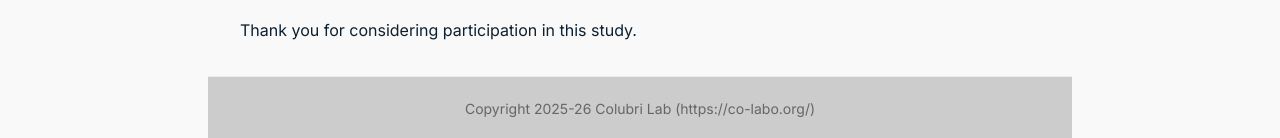
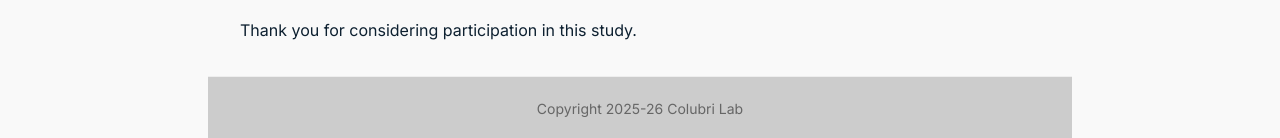
Before and after one commit to colabobio/epidemica-website, a Jekyll site: the page epigames/vinuepi26/consent.html, which Jekyll copies as it is, in a window 1280 px wide and 1199 px high. Shown: the part 1058-1196 px from the top of the window. Built offline with Jekyll 4.4.1, drawn with Linux system fonts in a browser that asks for light colours; some of the changed lines change nothing that is shown.

Commit message:
removed url

```diff
--- a/epigames/vinuepi26/consent.html
+++ b/epigames/vinuepi26/consent.html
@@ -144,7 +144,7 @@
     </main>
 
     <footer class="consent-footer">
-      <span data-i18n="copyright">Copyright 2025-26 Colubri Lab (https://co-labo.org/)</span>
+      <span data-i18n="copyright">Copyright 2025-26 Colubri Lab</span>
     </footer>
 
     <script>
@@ -168,7 +168,7 @@
         compensationText: 'This study may offer compensation for participation in the form of class credits or other incentives.',
         contact: 'If you have any questions about this study, you can contact the Principal Investigators, Dr. Pei Yee Woh at peiyee.w@vinuni.edu.vn or Dr. Andres Colubri, at Andres.Colubri@umassmed.edu.',
         thanks: 'Thank you for considering participation in this study.',
-        copyright: 'Copyright 2025-26 Colubri Lab (https://co-labo.org/)',
+        copyright: 'Copyright 2025-26 Colubri Lab',
       },
       vi: {
         selectLang: 'Chọn ngôn ngữ:',
@@ -189,7 +189,7 @@
         compensationText: 'Nghiên cứu này có thể cung cấp chế độ bồi hoàn cho việc tham gia dưới hình thức tín chỉ học tập hoặc các ưu đãi khác.',
         contact: 'Nếu quý vị có bất kỳ câu hỏi nào về nghiên cứu này, quý vị có thể liên hệ với các Điều tra viên chính là Tiến sĩ Pei Yee Woh tại địa chỉ peiyee.w@vinuni.edu.vn hoặc Tiến sĩ Andres Colubri tại địa chỉ Andres.Colubri@umassmed.edu.',
         thanks: 'Xin chân thành cảm ơn quý vị đã cân nhắc tham gia nghiên cứu này.',
-        copyright: 'Bản quyền 2025-26 Colubri Lab (https://co-labo.org/)',
+        copyright: 'Bản quyền 2025-26 Colubri Lab',
       }
     };
 
```
